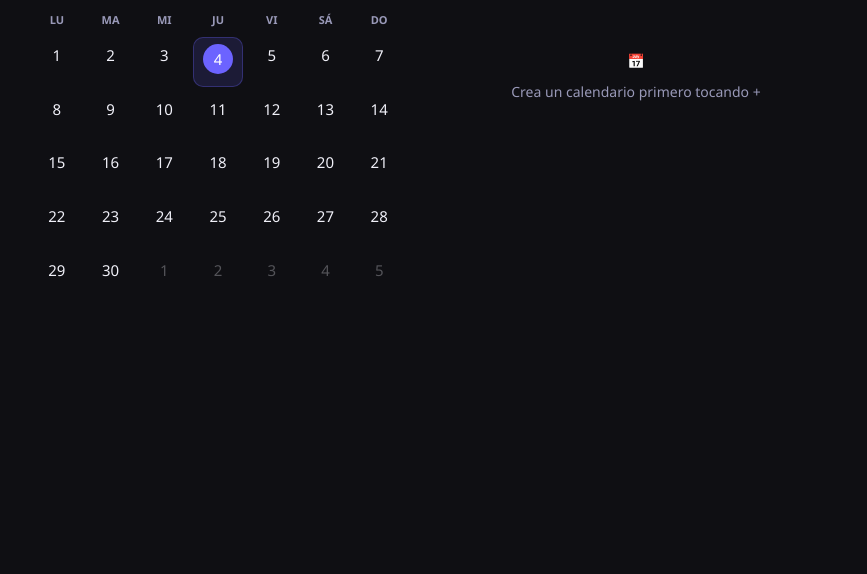
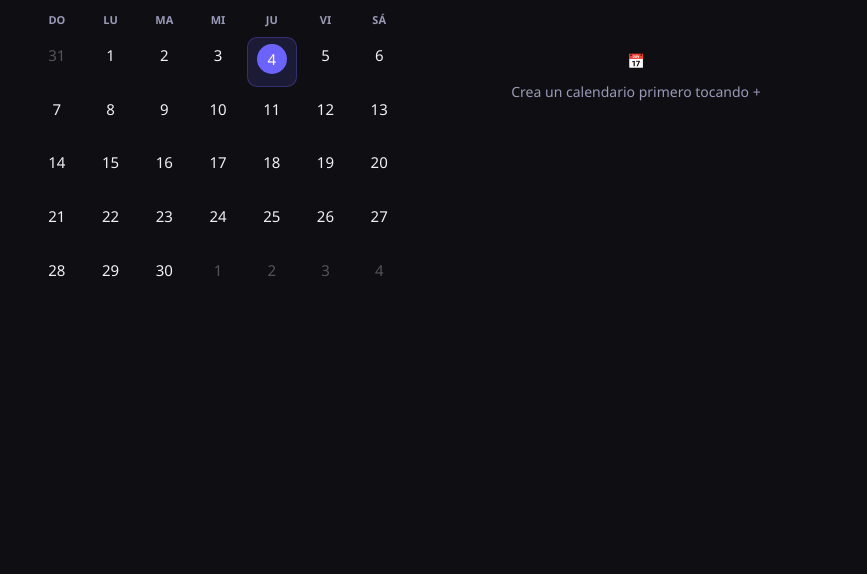
Before and after one commit to Olvezz/multi-apps, a plain HTML site: page calendario.html in a window 1280 px wide. Shown: the part 226-800 px from the top of the page, without its empty margins (206-1073 px from the left). Drawn offline with Linux system fonts and the light colour scheme; no server answers.

Commit message:
Add files via upload

```diff
--- a/calendario.html
+++ b/calendario.html
@@ -23,6 +23,7 @@
       </div>
       <div style="display:flex;align-items:center;gap:8px">
         <a href="index.html" class="back-link">← Hub</a>
+        <button id="cal-lo-btn" style="font-size:13px;color:var(--text2);background:var(--bg3);border:1px solid var(--border);border-radius:var(--rs);padding:9px 14px;font-weight:600;cursor:pointer;transition:all .15s" onmouseover="this.style.background='rgba(255,77,77,.12)';this.style.color='#ff8080'" onmouseout="this.style.background='var(--bg3)';this.style.color='var(--text2)'">Salir</button>
         <div class="av" id="user-av">?</div>
       </div>
     </div>
@@ -44,8 +45,8 @@
       <div class="cal-main-col">
         <!-- Calendar grid -->
         <div class="cal-grid" id="cal-grid">
-          <div class="cal-dow">Lu</div><div class="cal-dow">Ma</div><div class="cal-dow">Mi</div>
-          <div class="cal-dow">Ju</div><div class="cal-dow">Vi</div><div class="cal-dow">Sá</div><div class="cal-dow">Do</div>
+          <div class="cal-dow">Do</div><div class="cal-dow">Lu</div><div class="cal-dow">Ma</div>
+          <div class="cal-dow">Mi</div><div class="cal-dow">Ju</div><div class="cal-dow">Vi</div><div class="cal-dow">Sá</div>
         </div>
       </div>
       <div class="cal-detail-col">
--- a/js/calendario.js
+++ b/js/calendario.js
@@ -1,14 +1,14 @@
 // calendario.js — Reescrito limpio desde cero
 
 import { initializeApp } from 'https://www.gstatic.com/firebasejs/10.12.0/firebase-app.js';
-import { getAuth, GoogleAuthProvider, signInWithPopup, signInWithRedirect, getRedirectResult, onAuthStateChanged } from 'https://www.gstatic.com/firebasejs/10.12.0/firebase-auth.js';
+import { getAuth, GoogleAuthProvider, signInWithPopup, signInWithRedirect, getRedirectResult, signOut, onAuthStateChanged } from 'https://www.gstatic.com/firebasejs/10.12.0/firebase-auth.js';
 import { getFirestore, collection, doc, onSnapshot, setDoc, deleteDoc } from 'https://www.gstatic.com/firebasejs/10.12.0/firebase-firestore.js';
 
 const FB = initializeApp({apiKey:"AIzaSyDjA2H9b6Ec7CUpUppQGFcacJRtDVrYz74",authDomain:"olvezz-finanzas.firebaseapp.com",projectId:"olvezz-finanzas",storageBucket:"olvezz-finanzas.firebasestorage.app",messagingSenderId:"16267383608",appId:"1:16267383608:web:17f5dd9180f26ea7d067cd"});
 const auth=getAuth(FB), db=getFirestore(FB);
 
 const MONTHS=['Enero','Febrero','Marzo','Abril','Mayo','Junio','Julio','Agosto','Septiembre','Octubre','Noviembre','Diciembre'];
-const DOW=['Lu','Ma','Mi','Ju','Vi','Sá','Do'];
+const DOW=['Do','Lu','Ma','Mi','Ju','Vi','Sá'];
 const DAY_NAMES=['Domingo','Lunes','Martes','Miércoles','Jueves','Viernes','Sábado'];
 
 const CAL_TYPES=[
@@ -105,6 +105,9 @@ onAuthStateChanged(auth,u=>{
     user=u;
     const av=document.getElementById('user-av');
     if(av) av.innerHTML=u.photoURL?`<img src="${u.photoURL}" style="width:100%;height:100%;object-fit:cover">`:(u.displayName?.[0]?.toUpperCase()||'?');
+    // Wire logout button if present
+    const loBtn=document.getElementById('cal-lo-btn');
+    if(loBtn) loBtn.onclick=async()=>{ if(unsub)unsub(); await signOut(auth); window.location.href='index.html'; };
     listenCalendars();
   } else { window.location.href='index.html'; }
 });
@@ -167,7 +170,7 @@ function renderMonth(){
   if(!grid)return;
   while(grid.children.length>7)grid.removeChild(grid.lastChild);
   const yr=currentDate.getFullYear(),mo=currentDate.getMonth();
-  const firstDow=(new Date(yr,mo,1).getDay()+6)%7;
+  const firstDow=new Date(yr,mo,1).getDay(); // 0=Sun, 1=Mon...
   const lastD=new Date(yr,mo+1,0).getDate();
   const todayKey=dateKey(new Date()),selKey=dateKey(selectedDate);
   const cal=getActiveCal(),events=cal?.events||{};
@@ -216,7 +219,7 @@ function renderDayDetail(date){
   const cal=getActiveCal();
   if(!cal){wrap.innerHTML='<div class="empty">📅<br>Crea un calendario primero tocando +</div>';return;}
   const key=dateKey(date),color=calColor(cal.type);
-  const dayLabel=`${DOW[(date.getDay()+6)%7]}, ${date.getDate()} de ${MONTHS[date.getMonth()]}`;
+  const dayLabel=`${DOW[date.getDay()]}, ${date.getDate()} de ${MONTHS[date.getMonth()]}`;
   const evs=getEventsForDate(date,cal.events||{});
   let html=`<div class="day-detail"><div class="day-detail-header"><div class="day-detail-title">${dayLabel}</div><button class="day-add-btn" onclick="openAddEvent('${key}')">+ Evento</button></div>`;
   if(!evs.length){html+=`<div style="text-align:center;padding:20px;color:var(--text2);font-size:14px">Sin eventos · toca + para agregar</div>`;}
```
